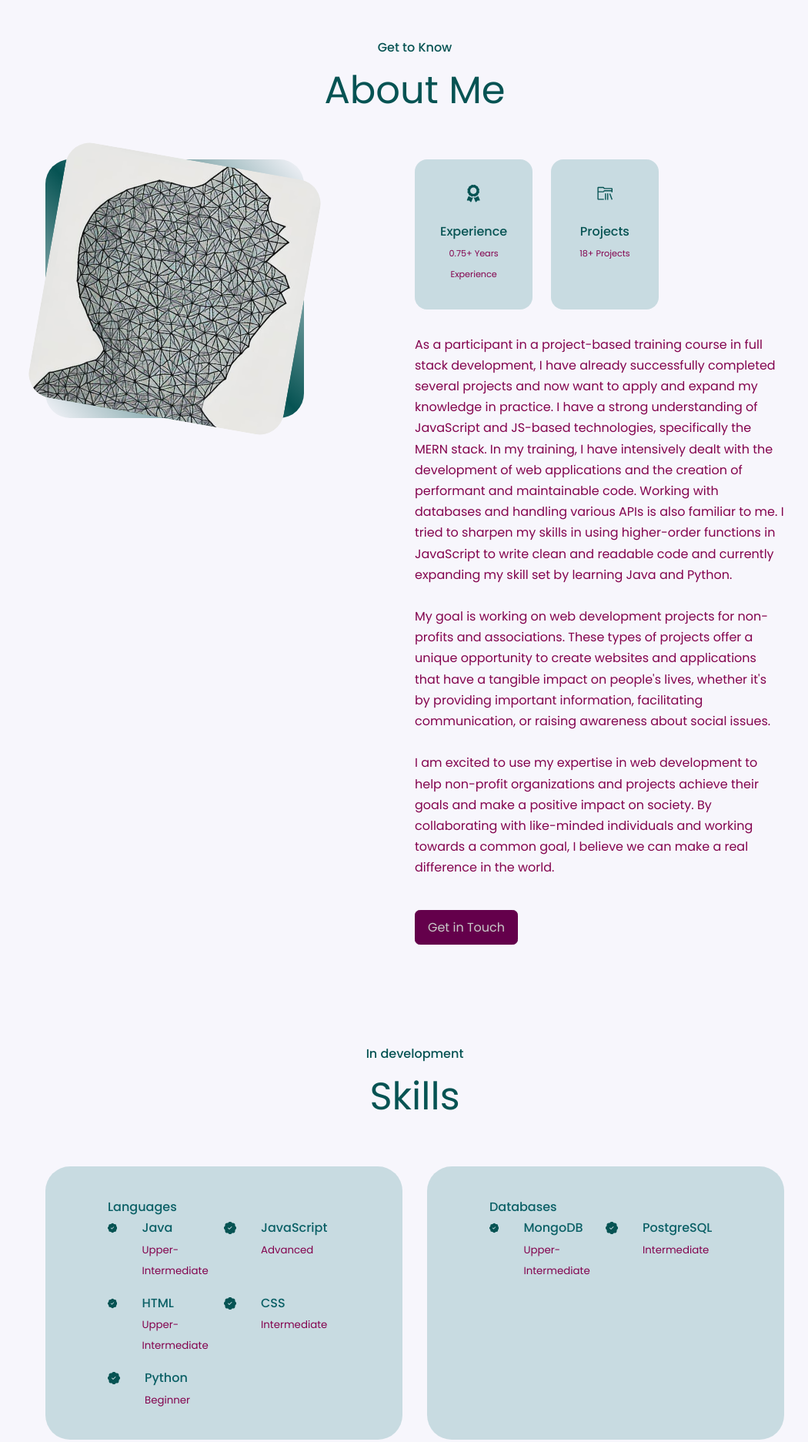
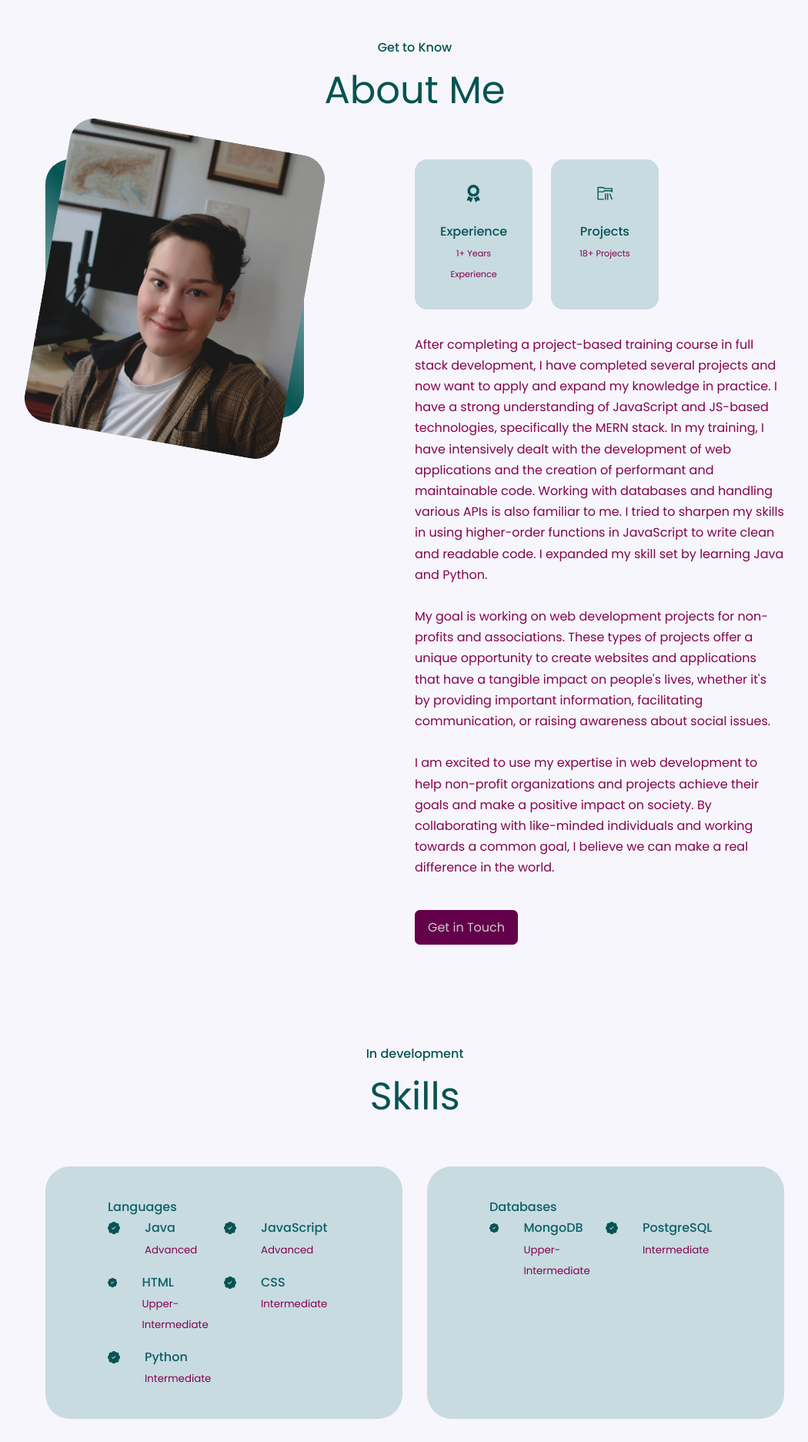
Before and after one commit to lillitaz/lillitaz.github.io, a React (Create React App) app: page /#/ in a window 1280 px wide. Shown: the part 880-2753 px from the top of the page at 77% size, without its empty margins (101-1151 px from the left). Built offline with nearby package versions, Linux system fonts and the light colour scheme.

Commit message:
About.jsx, Expierience.jsx, Header.jsx: Content Update,  new Graphics

```diff
--- a/src/components/About/About.jsx
+++ b/src/components/About/About.jsx
@@ -1,4 +1,4 @@
-import React, { useState } from "react";
+import React from "react";
 import "./about.css";
 import PHOTO from "../../assets/about-graphic.jpg";
 import { FaAward } from "react-icons/fa";
@@ -21,7 +21,7 @@ const About = () => {
             <div className="container about_container">
                 <div className="about_me">
                     <div className="about_me-image">
-                        <img src={PHOTO} alt="About image" />
+                        <img src={PHOTO} alt="About Graphic" />
                     </div>
                 </div>
 
@@ -30,7 +30,7 @@ const About = () => {
                         <article className="about_card">
                             <FaAward className="about_icon" />
                             <h5>Experience</h5>
-                            <small>0.75+ Years Experience</small>
+                            <small>1+ Years Experience</small>
                         </article>
 
                         <article className="about_card">
@@ -41,13 +41,13 @@ const About = () => {
                     </div>
                     <p>
                         {" "}
-                        As a participant in a project-based training course in full stack development,
-                        I have already successfully completed several projects and now want to apply and expand my knowledge in practice.
+                        After completing a project-based training course in full stack development,
+                        I have completed several projects and now want to apply and expand my knowledge in practice.
                         I have a strong understanding of JavaScript and JS-based technologies, specifically the MERN stack.
                         In my training, I have intensively dealt with the development of web applications and the creation of performant and maintainable code.
                         Working with databases and handling various APIs is also familiar to me. I tried to sharpen my skills in using higher-order functions
-                        in JavaScript to write clean and readable code
-                        and currently expanding my skill set by learning Java and Python.<br></br>
+                        in JavaScript to write clean and readable code.
+                        I expanded my skill set by learning Java and Python.<br></br>
                         <br></br>
                         My goal is working on web development projects for non-profits and associations.
                         These types of projects offer a unique opportunity to create websites
--- a/src/components/Experience/Experience.jsx
+++ b/src/components/Experience/Experience.jsx
@@ -18,7 +18,7 @@ const Experience = () => {
               <BsPatchCheckFill className="experience_details-icon" />
               <div>
                 <h4>Java</h4>
-                <small className="text-light">Upper- Intermediate</small>
+                <small className="text-light">Advanced</small>
               </div>
             </article>
             <article className="experience_details">
@@ -46,7 +46,7 @@ const Experience = () => {
               <BsPatchCheckFill className="experience_details-icon" />
               <div>
                 <h4>Python</h4>
-                <small className="text-light">Beginner</small>
+                <small className="text-light">Intermediate</small>
               </div>
             </article>
 
--- a/src/components/Header/Header.jsx
+++ b/src/components/Header/Header.jsx
@@ -17,7 +17,7 @@ const Header = () => {
       <div className="container header_container">
         <h5>Hello, I'm</h5>
         <h1>Lilli Weitzer</h1>
-        <h5 className="text-light">Full-Stack Developer in the Making</h5>
+        <h5 className="text-light">Full-Stack Developer</h5>
         <HeaderSocials/>
         <div className="me">
           <img id="header-image" src={PHOTO} alt="me"/>
```
Also changed, not shown: src/assets/about-graphic.jpg, src/assets/intro-graphic.jpg.
